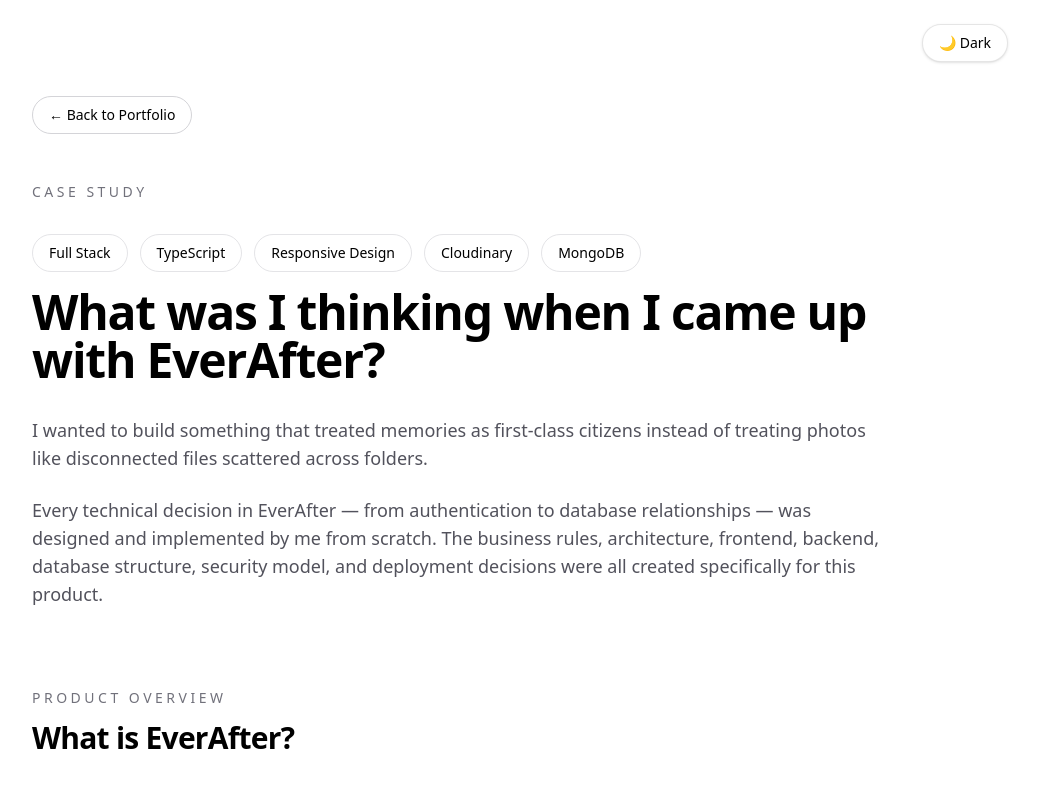
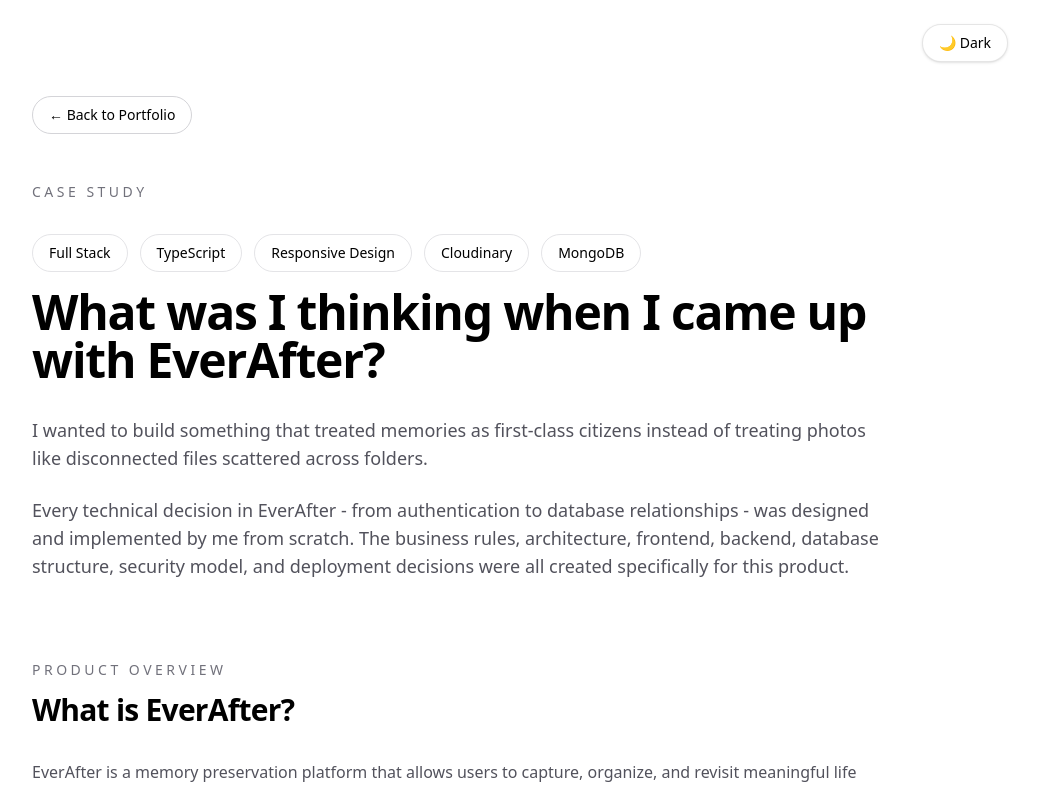
Before and after one commit to frankoadeleye/frank-adeleye, a Next.js app: page /case-study/everafter in a window 1280 px wide. Shown: the top 788 px of the page, without its empty margins (184-1223 px from the left). Built offline with nearby package versions, Linux system fonts and the light colour scheme.

Commit message:
fix: updated footer url with correct path

```diff
--- a/app/case-study/everafter/page.tsx
+++ b/app/case-study/everafter/page.tsx
@@ -64,8 +64,8 @@
         </p>
 
         <p className="mt-6 text-lg text-zinc-600 dark:text-zinc-400">
-          Every technical decision in EverAfter — from authentication to
-          database relationships — was designed and implemented by me from
+          Every technical decision in EverAfter - from authentication to
+          database relationships - was designed and implemented by me from
           scratch. The business rules, architecture, frontend, backend, database
           structure, security model, and deployment decisions were all created
           specifically for this product.
--- a/components/Footer.tsx
+++ b/components/Footer.tsx
@@ -35,7 +35,7 @@
             </a>
 
             <a
-              href="https://github.com/YOUR_USERNAME"
+              href="https://github.com/frankoadeleye"
               target="_blank"
               rel="noreferrer"
               data-nav-item
```
Also changed, not shown: 1 other file (tests, documents, lock files or other folders).
